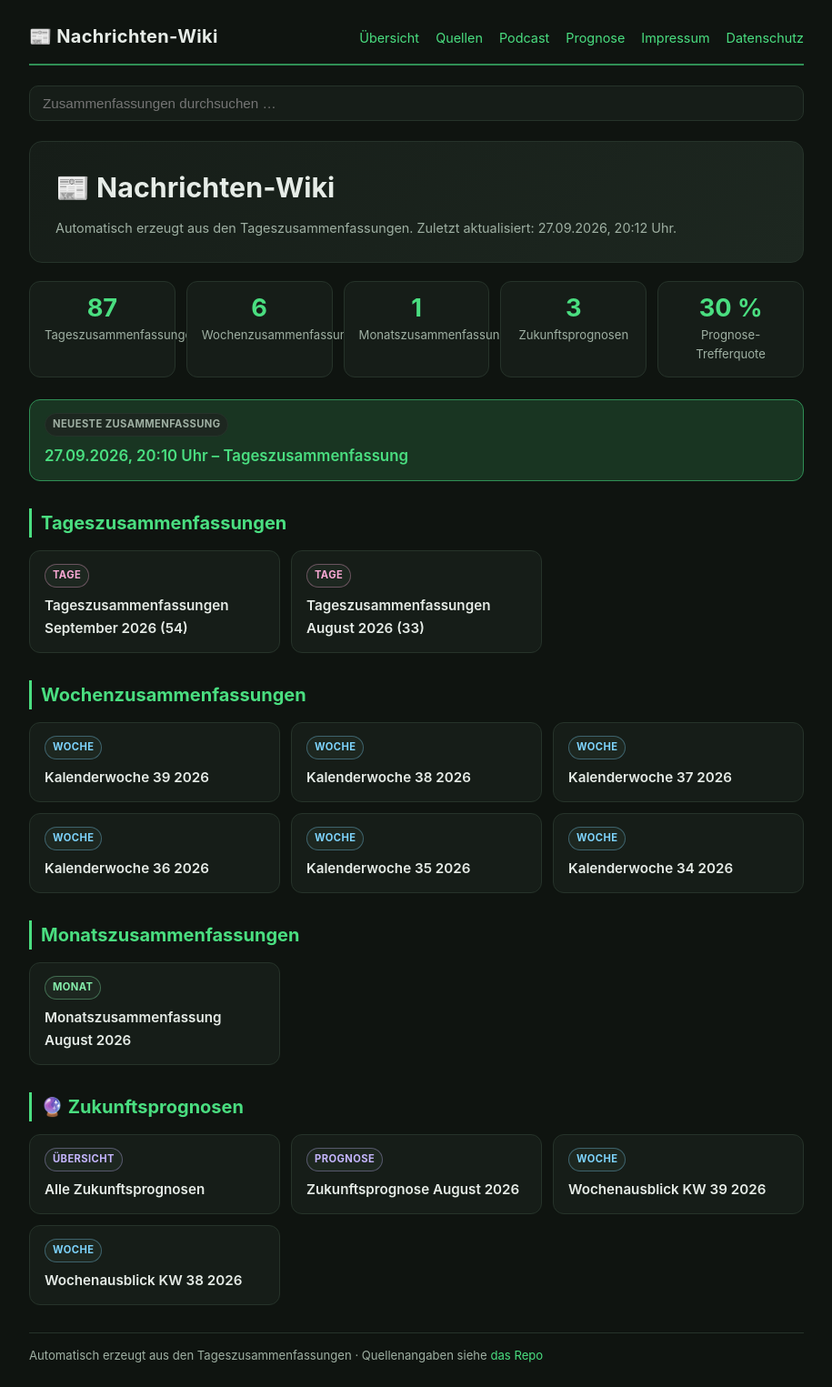
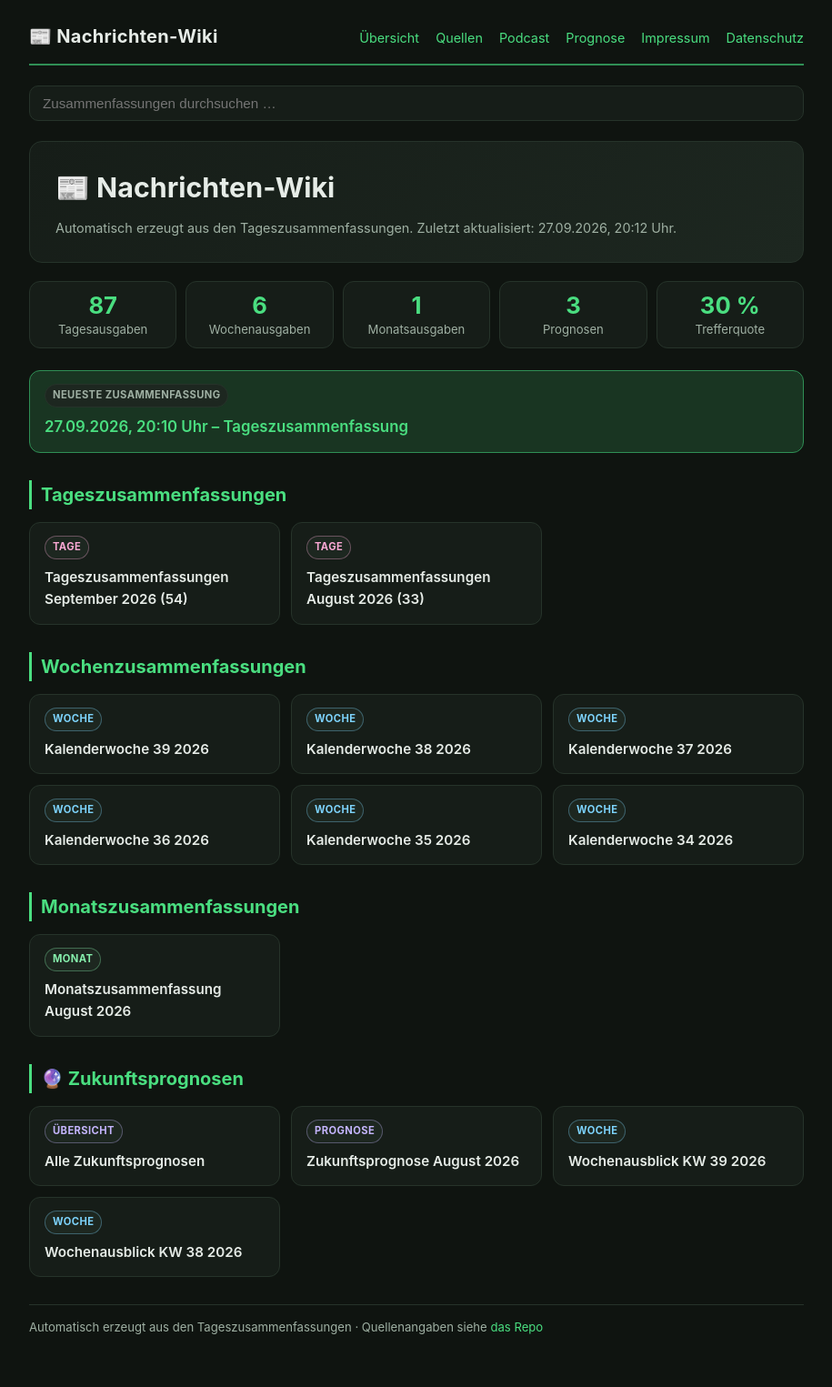
Before and after one commit to Ubuntu51/news-wiki, a Jekyll site: the page built from index.md, in a window 1280 px wide. Shown: the whole page at 91% size, without its empty margins (182-1097 px from the left). Built offline with Jekyll 4.4.1, drawn with Linux system fonts in a browser that asks for light colours; after the commit the page ends 1494 px from its top, so only the background shows below that.

Commit message:
Test: Dashboard finale Variante (kurze Labels, eine Reihe, v7)

```diff
--- a/_layouts/default.html
+++ b/_layouts/default.html
@@ -18,7 +18,7 @@
 <meta name="twitter:title" content="{{ page.title | default: site.title }}">
 <meta name="twitter:description" content="{{ page.description | default: site.description }}">
 <title>{{ page.title | default: site.title }}</title>
-<link rel="stylesheet" href="{{ '/assets/css/style.css' | relative_url }}?v=5">
+<link rel="stylesheet" href="{{ '/assets/css/style.css' | relative_url }}?v=7">
 </head>
 <body class="{{ page.body_class | default: '' }}">
 <div class="wrap">
--- a/assets/css/style.css
+++ b/assets/css/style.css
@@ -193,28 +193,33 @@ footer {
 /* Statistik-Kacheln */
 .stats {
   display: grid;
-  grid-template-columns: repeat(auto-fit, minmax(150px, 1fr));
-  gap: 12px;
+  grid-template-columns: repeat(auto-fit, minmax(130px, 1fr));
+  gap: 10px;
   margin-bottom: 24px;
 }
 .stat {
   background: var(--panel);
   border: 1px solid var(--border);
   border-radius: 12px;
-  padding: 14px 16px;
+  padding: 12px 12px;
   text-align: center;
+  min-width: 0;
 }
 .stat strong {
   display: block;
-  font-size: 1.7rem;
+  font-size: 1.6rem;
   color: var(--accent);
   line-height: 1.1;
+  overflow-wrap: break-word;
 }
 .stat span {
   display: block;
   margin-top: 4px;
   color: var(--muted);
   font-size: 0.82rem;
+  line-height: 1.25;
+  hyphens: auto;
+  overflow-wrap: break-word;
 }
 
 /* Karten-Raster */
--- a/index.md
+++ b/index.md
@@ -11,11 +11,11 @@ body_class: home
 </div>
 
 <div class="stats">
-  <div class="stat"><strong>87</strong><span>Tageszusammenfassungen</span></div>
-  <div class="stat"><strong>6</strong><span>Wochenzusammenfassungen</span></div>
-  <div class="stat"><strong>1</strong><span>Monatszusammenfassungen</span></div>
-  <div class="stat"><strong>3</strong><span>Zukunftsprognosen</span></div>
-  <div class="stat"><strong>30 %</strong><span>Prognose-Trefferquote</span></div>
+  <div class="stat"><strong>87</strong><span>Tagesausgaben</span></div>
+  <div class="stat"><strong>6</strong><span>Wochenausgaben</span></div>
+  <div class="stat"><strong>1</strong><span>Monatsausgaben</span></div>
+  <div class="stat"><strong>3</strong><span>Prognosen</span></div>
+  <div class="stat"><strong>30 %</strong><span>Trefferquote</span></div>
 </div>
 
 <div class="card featured">
```
